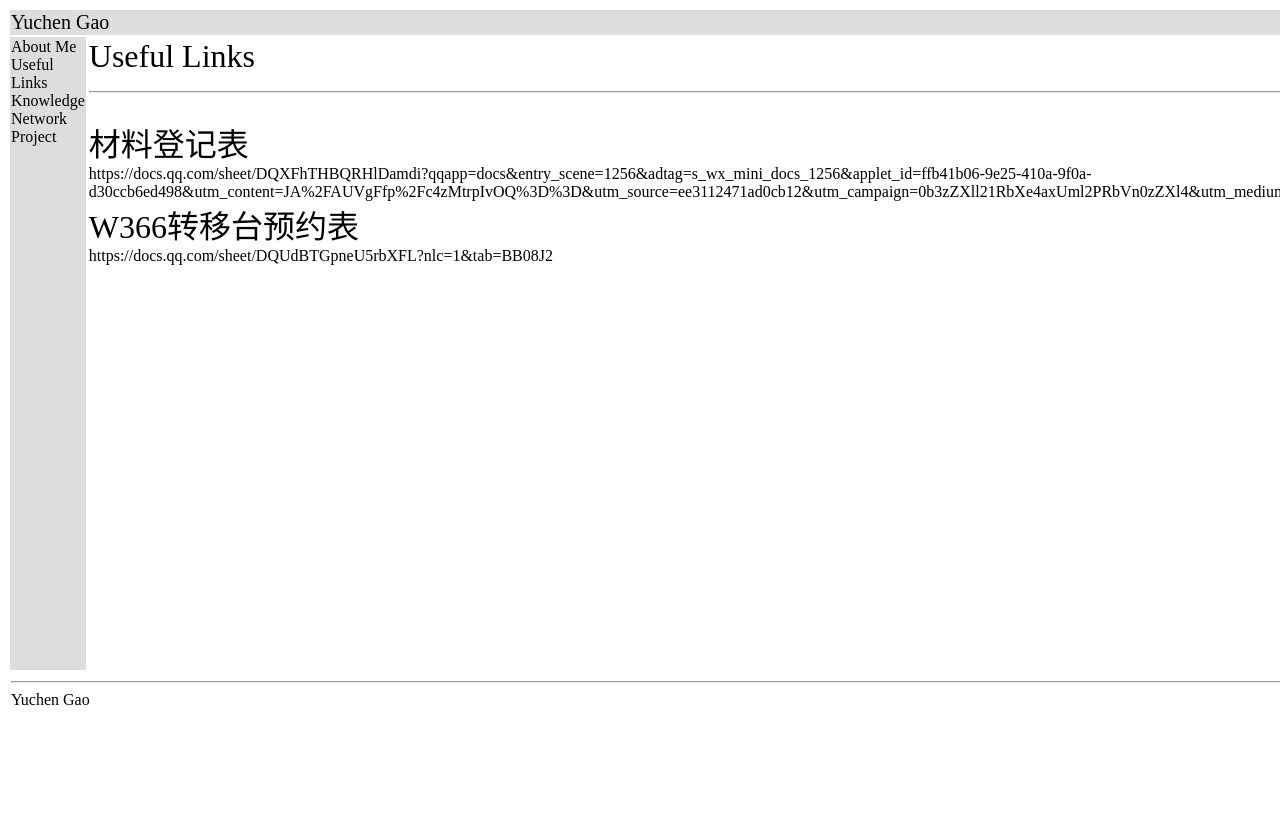
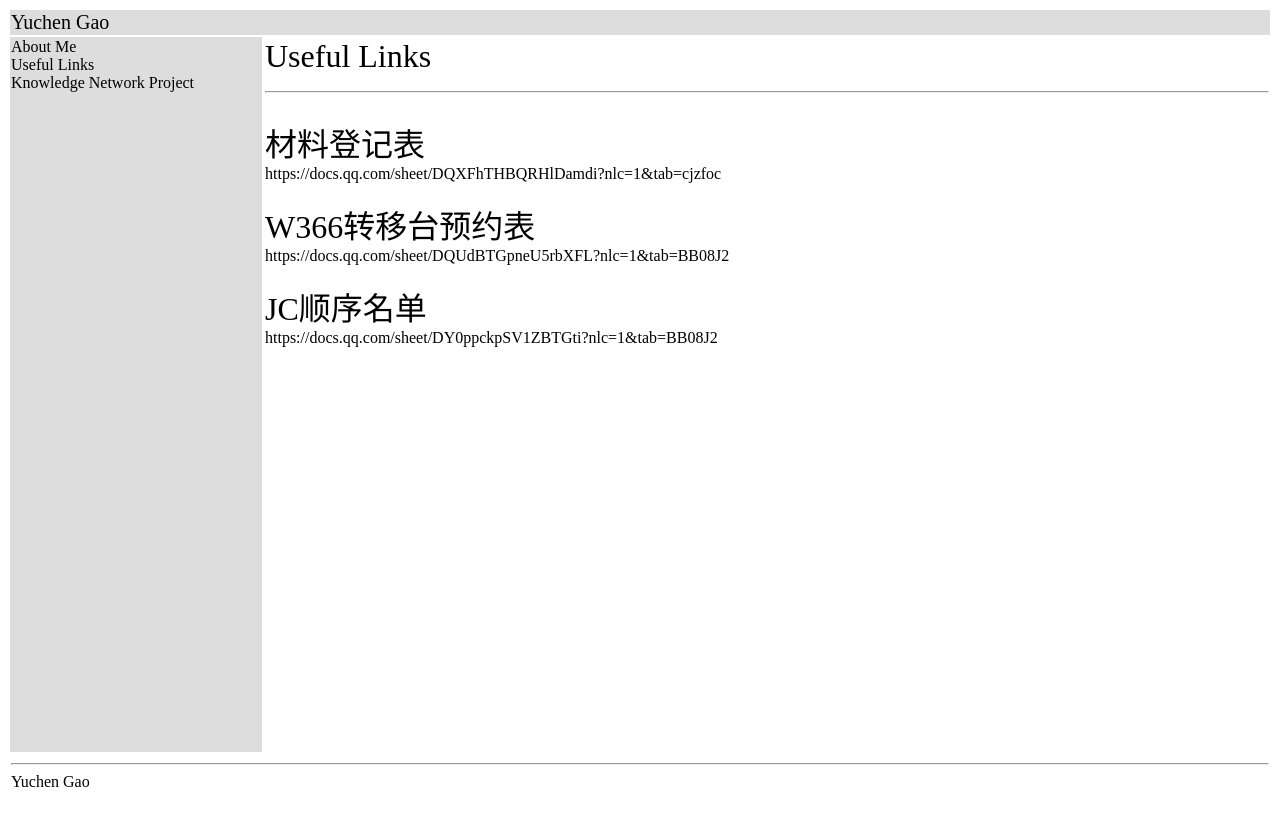
Before and after one commit to GYC1999/GYC1999.github.io, a Jekyll site: the page built from Useful_Links.html, in a window 1280 px wide. Shown: the top 826 px of the page. Built offline with Jekyll 4.4.1, drawn with Linux system fonts in a browser that asks for light colours.

Commit message:
Update Useful_Links.html

```diff
--- a/Useful_Links.html
+++ b/Useful_Links.html
@@ -38,10 +38,15 @@ layout: default
   </div>
   <div class="content">
     <font size="+3">材料登记表</font><br>
-    <a herf="https://docs.qq.com/sheet/DQXFhTHBQRHlDamdi?qqapp=docs&entry_scene=1256&adtag=s_wx_mini_docs_1256&applet_id=ffb41b06-9e25-410a-9f0a-d30ccb6ed498&utm_content=JA%2FAUVgFfp%2Fc4zMtrpIvOQ%3D%3D&utm_source=ee3112471ad0cb12&utm_campaign=0b3zZXll21RbXe4axUml2PRbVn0zZXl4&utm_medium=1738327778994&tab=cjzfoc&_t=1738327604669&nlc=1">https://docs.qq.com/sheet/DQXFhTHBQRHlDamdi?qqapp=docs&entry_scene=1256&adtag=s_wx_mini_docs_1256&applet_id=ffb41b06-9e25-410a-9f0a-d30ccb6ed498&utm_content=JA%2FAUVgFfp%2Fc4zMtrpIvOQ%3D%3D&utm_source=ee3112471ad0cb12&utm_campaign=0b3zZXll21RbXe4axUml2PRbVn0zZXl4&utm_medium=1738327778994&tab=cjzfoc&_t=1738327604669&nlc=1</a>
+    <a href="https://docs.qq.com/sheet/DQXFhTHBQRHlDamdi?nlc=1&tab=cjzfoc">https://docs.qq.com/sheet/DQXFhTHBQRHlDamdi?nlc=1&tab=cjzfoc</a>
+    <br>
     <br>
     <font size="+3">W366转移台预约表</font><br>
-    <a herf="https://docs.qq.com/sheet/DQUdBTGpneU5rbXFL?nlc=1&tab=BB08J2">https://docs.qq.com/sheet/DQUdBTGpneU5rbXFL?nlc=1&tab=BB08J2</a>
+    <a href="https://docs.qq.com/sheet/DQUdBTGpneU5rbXFL?nlc=1&tab=BB08J2">https://docs.qq.com/sheet/DQUdBTGpneU5rbXFL?nlc=1&tab=BB08J2</a>
+    <br>
+    <br>
+    <font size="+3">JC顺序名单</font><br>
+    <a href="https://docs.qq.com/sheet/DY0ppckpSV1ZBTGti?nlc=1&tab=BB08J2">https://docs.qq.com/sheet/DY0ppckpSV1ZBTGti?nlc=1&tab=BB08J2</a>
     <br>
   </div>
 </body>
```
